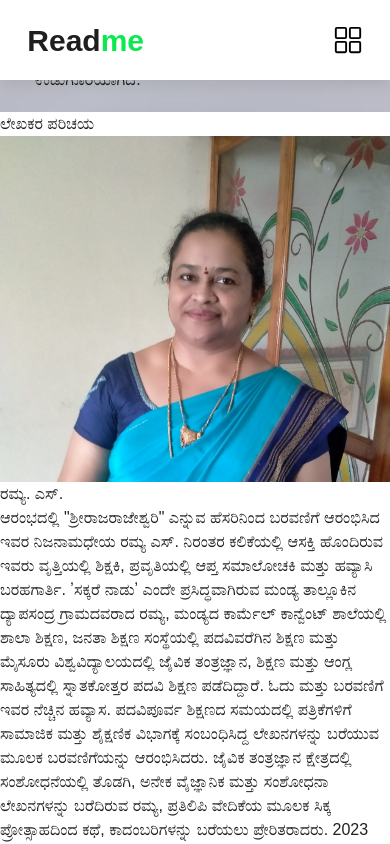
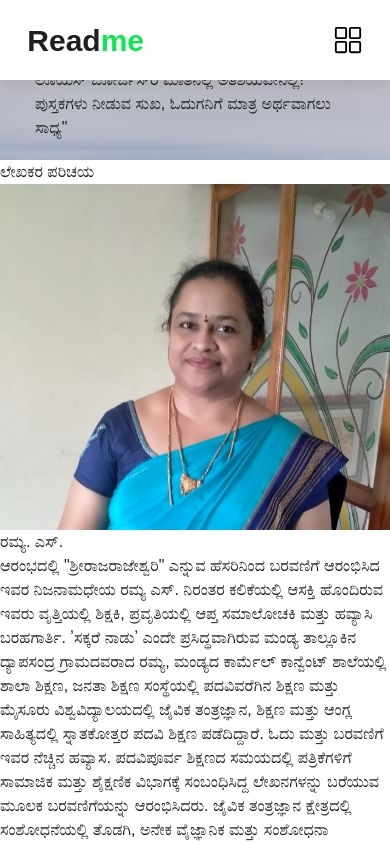
Before and after one commit to Sagarshivalingappaathani/AksharaRatna-Next.js, a Next.js app: page / in a window 390 px wide. Shown: the top 844 px of the page. Built offline with nearby package versions, Linux system fonts and the light colour scheme.

Commit message:
added the files

```diff
--- a/components/Hero.jsx
+++ b/components/Hero.jsx
@@ -7,10 +7,8 @@ function Hero() {
       <section className="h-screen bg-cover" style={{ backgroundImage: `url('./hero1.png')` }}>
         <div className="flex h-full w-full items-center justify-center container mx-auto px-8">
           <div className="max-w-5xl text-center">
-            <h1 className="text-3xl font-bold mb-2 sm:text-5xl capitalize tracking-widest green lg:text-7xl animate-fade-in">ಒಮ್ಮೆ ಒಬ್ಬ ಬುದ್ಧಿವಂತನು ಹೇಳಿದನು</h1>
-            <p id="typing-text" className="mt-6 lg:text-lg font-bold text-white"></p>
             <div className="mt-8 flex flex-col space-y-3 sm:-mx-2 sm:flex-row sm:justify-center sm:space-y-0">
-              <h2> "ಪುಸ್ತಕವು ನೀವು ಮತ್ತೆ ಮತ್ತೆ ತೆರೆಯಬಹುದಾದ ಉಡುಗೊರೆಯಾಗಿದೆ."</h2>
+              <h2 className='text-black font-bold'> "ನಾನು ಸ್ವರ್ಗ ಹೇಗಿರುತ್ತದೆ ಎಂದು ಊಹಿಸಿಕೊಂಡಾಗ, ಅದೊಂದು ಪುಸ್ತಕಾಲಯದಂತೆ ಕಾಣಿಸುತ್ತದೆ' ಎಂಬ ಜಾರ್ಜ್‌ ಲೂಯಿಸ್‌ ಬೋರ್ಜಸ್‌ರ ಮಾತಿನಲ್ಲಿ ಅತಿಶಯವೇನಿಲ್ಲ! ಪುಸ್ತಕಗಳು ನೀಡುವ ಸುಖ, ಓದುಗನಿಗೆ ಮಾತ್ರ ಅರ್ಥವಾಗಲು ಸಾಧ್ಯ"</h2>
             </div>
           </div>
         </div>
```
